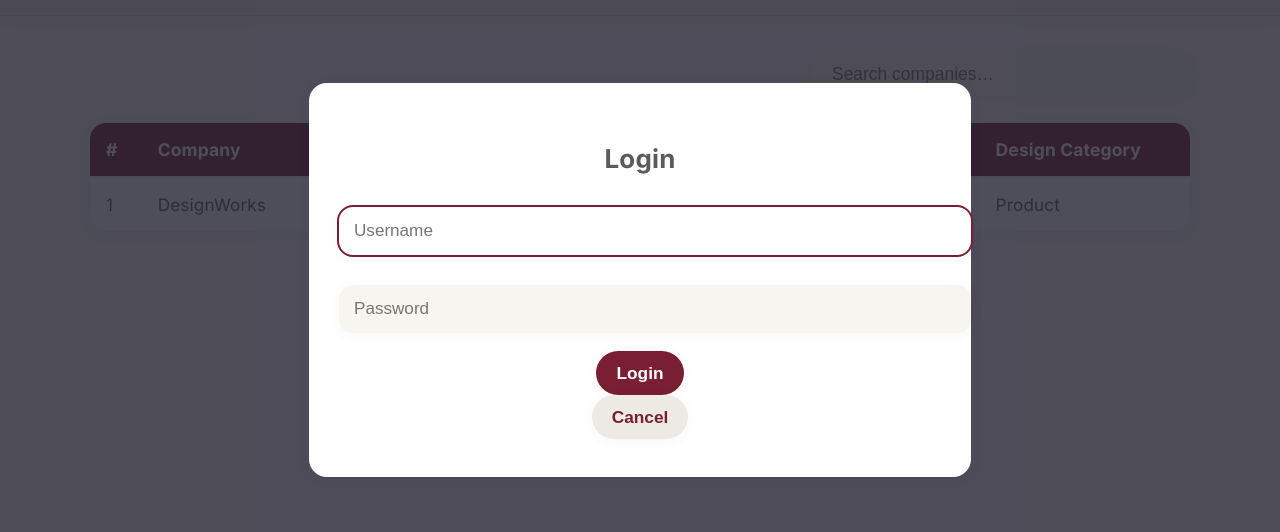
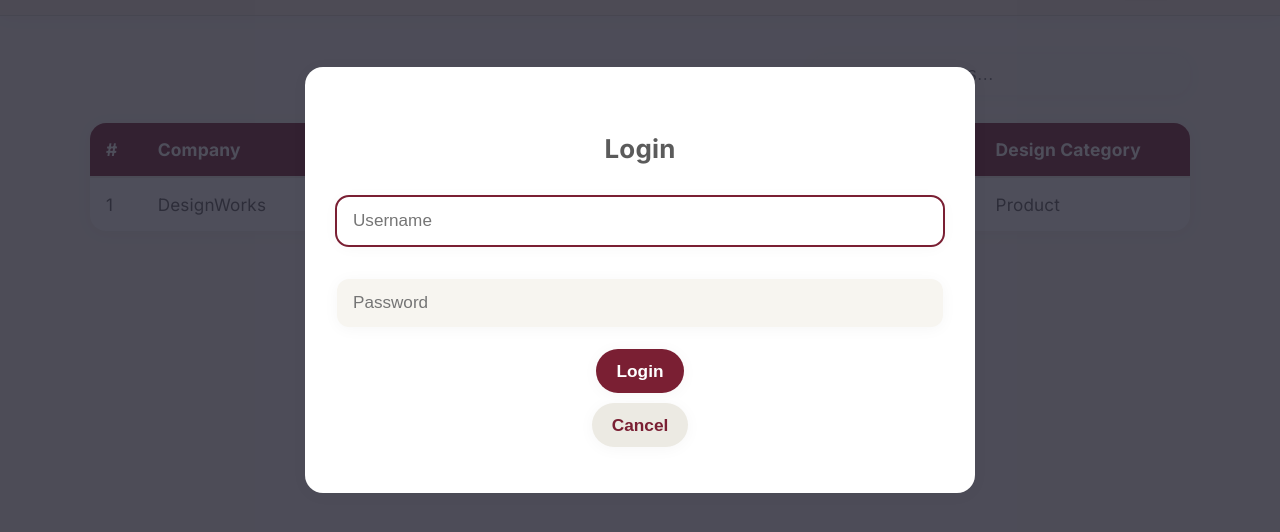
Before and after one commit to namastevis/design-companies, a plain HTML site: page index.html in a window 1280 px wide. Both pictures are taken after a click on the button "Login". Shown: the part 120-652 px from the top of the page. Drawn offline with Linux system fonts and the light colour scheme.

Commit message:
Updated the files

```diff
--- a/index.html
+++ b/index.html
@@ -81,9 +81,7 @@
           aria-label="Search companies"
         />
       </section>
-      <section id="company-list" aria-label="Company List">
-        <!-- Company Table Injected -->
-      </section>
+      <section id="company-list" aria-label="Company List"></section>
       <section
         id="add-company-section"
         style="display: none"
--- a/styles.css
+++ b/styles.css
@@ -283,6 +283,7 @@ body.night-mode input:focus {
   outline: 2px solid #ab455b;
 }
 
+/* MODAL SPACING FIX */
 .modal {
   position: fixed;
   top: 0; left: 0; width: 100vw; height: 100vh;
@@ -300,15 +301,29 @@ body.night-mode input:focus {
 .modal-content {
   background: var(--white);
   min-width: 320px;
-  padding: 38px 30px;
+  padding: 44px 32px 36px 32px;  /* More space all around */
   border-radius: 18px;
   box-shadow: var(--shadow);
   text-align: center;
+  margin: 20px;                  /* Prevent edge collision, especially on mobile */
+  box-sizing: border-box;
 }
 
 body.night-mode .modal-content {
   background: #28282c;
   color: #fff;
+}
+
+#login-modal input[type='text'],
+#login-modal input[type='password'] {
+  margin-bottom: 22px;
+  padding: 14px 16px;
+  border-radius: 12px;
+  box-sizing: border-box;
+}
+
+#login-modal button {
+  margin-bottom: 10px;
 }
 
 @media (max-width: 700px) {
@@ -333,7 +348,7 @@ body.night-mode .modal-content {
   .header-left { margin-bottom: 12px; }
   nav { justify-content: flex-end; }
   #company-list table { font-size: 0.95rem; }
-  .modal-content { padding: 18px 8px; }
+  .modal-content { padding: 24px 10px 20px 10px; margin: 4vw; }
   input[type='text'], input[type='email'], input[type='url'], input[type='tel'] {
     font-size: 0.98rem;
   }
```
